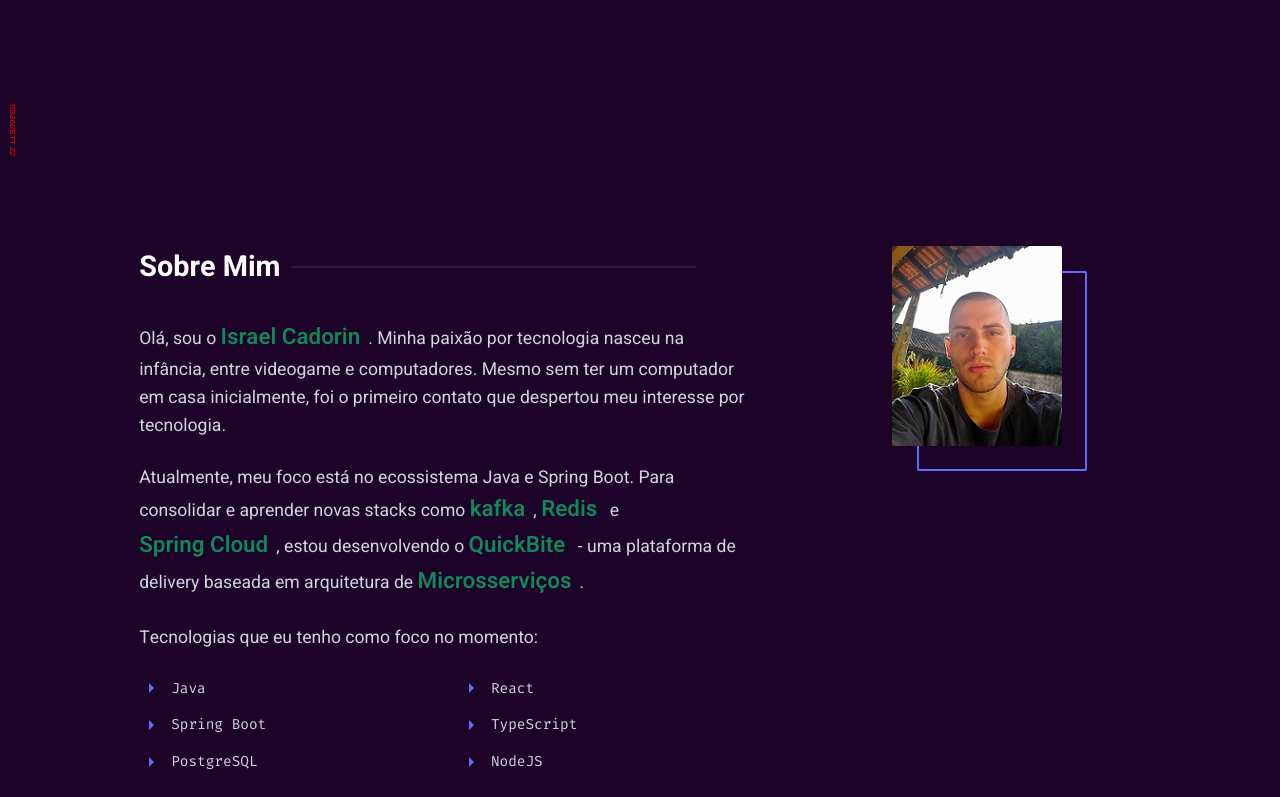
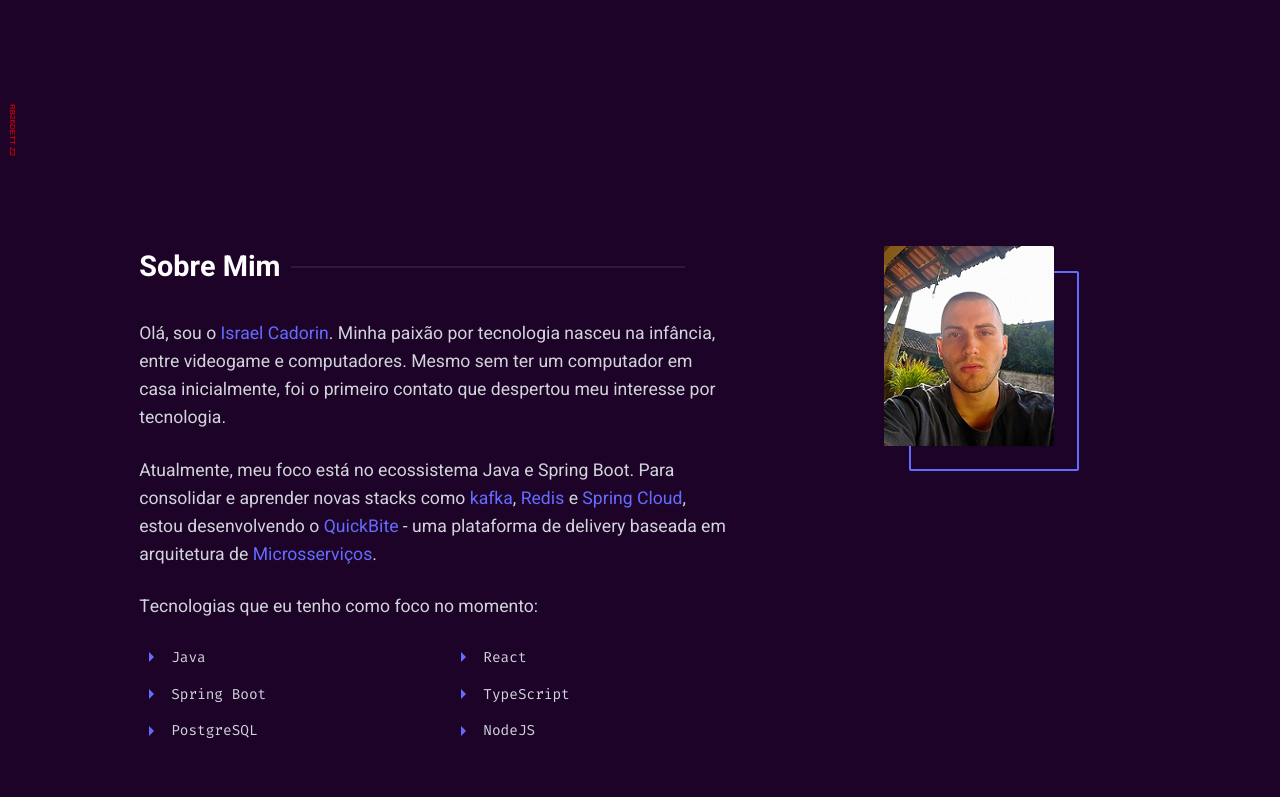
Before and after one commit to icadorin/portfolio, a React (Vite) app: page / in a window 1280 px wide. Shown: the part 634-1431 px from the top of the page. Built offline with nearby package versions, Linux system fonts and the light colour scheme.

Commit message:
fix: resolve highlight conflict in css

```diff
--- a/src/styles/quickbite/entity.css
+++ b/src/styles/quickbite/entity.css
@@ -43,16 +43,6 @@
   border-radius: 8px;
   transition: all 0.3s ease;
   position: relative;
-}
-
-.highlight {
-  color: var(--color-text-status);
-  border-radius: 6px;
-  font-family: Heebo, sans-serif;
-  font-weight: 600;
-  font-size: 1.4rem;
-  display: inline-block;
-  margin-right: 0.5rem;
 }
 
 .description-ann {
```
